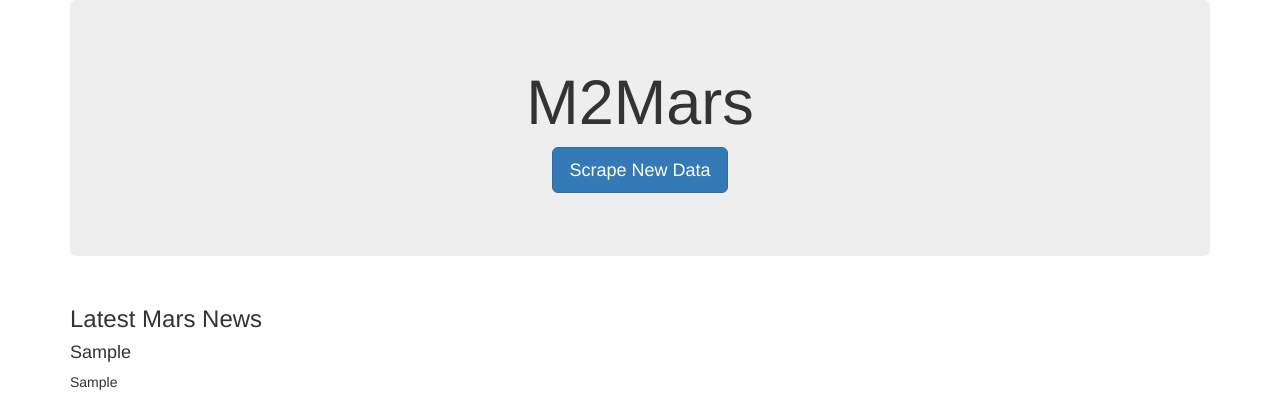
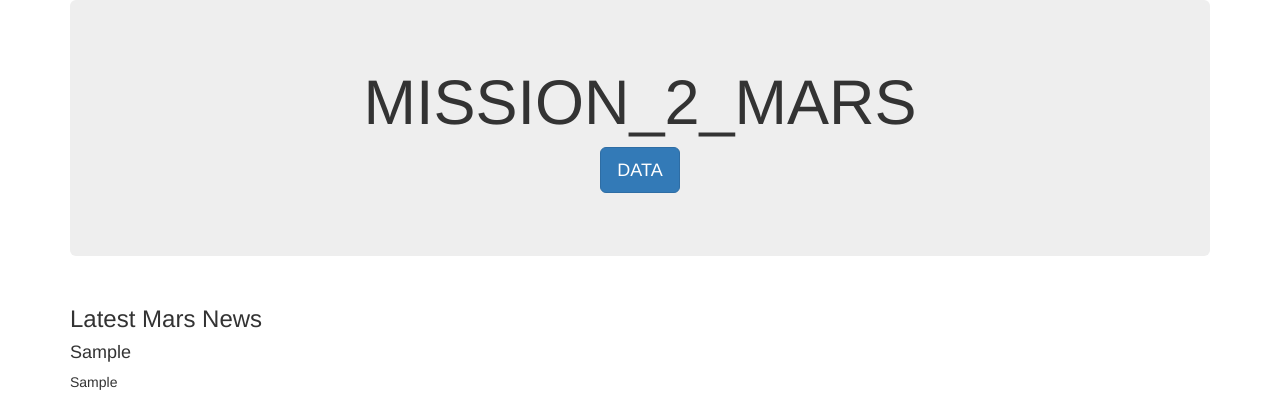
Before and after one commit to Thirdhuman/MissionToMars, a Flask app: page / in a window 1280 px wide. Shown: the top 410 px of the page. Run offline with Flask 2, Linux system fonts and the light colour scheme; grey boxes marked "Sample" are stand-in pictures; a database or web service that is not in the repository returns one stand-in record (values such as "Sample title"); some libraries are stand-ins or nearby versions.

Commit message:
tweak it

```diff
--- a/app.py
+++ b/app.py
@@ -8,14 +8,14 @@ mongo = PyMongo(app)
 
 @app.route("/")
 def index():
-    mars = mongo.db.mars.find_one()
-    return render_template("index.html", mars = mars)
+    mars_db = mongo.db.mars_db.find_one()
+    return render_template("index.html", mars_db = mars_db)
 
 @app.route("/scrape")
 def scrape():
-    mars = mongo.db.mars
+    mars_db = mongo.db.mars_db
     mars_data = scrape_mars.scrape()
-    mars.update({}, mars_data, upsert=True)
+    mars_db.update({}, mars_data, upsert=True)
     return redirect("http://localhost:5000/", code=302)
 
 if __name__ == "__main__":
--- a/scrape_mars.py
+++ b/scrape_mars.py
@@ -15,19 +15,18 @@ def scrape():
     executable_path = {'executable_path': '/usr/local/bin/chromedriver'}
     browser = Browser('chrome', **executable_path, headless=False)
     mars_db = {}
-    output = marsNews()
+    title_body = News()
     mars_db["mars_news"] = title_body[0]
     mars_db["mars_paragraph"] = title_body[1]
     mars_db["mars_image"] = marsImage()
     mars_db["mars_weather"] = marsWeather()
     mars_db["mars_facts"] = marsFacts()
     mars_db["mars_hemisphere"] = MarsHemisphere()
-
     return mars_db
 
 
 # In[14]:
-def marsNews():
+def News():
     url_nasa = 'https://mars.nasa.gov/news/'
     browser.visit(url_nasa)
     html = browser.html
--- a/templates/Index.html
+++ b/templates/Index.html
@@ -2,41 +2,41 @@
     <meta charset="UTF-8">
     <meta name="viewport" content="width=device-width" , initial-scale=1.0 ">
         <meta http-equiv="X-UA-Compatible " content="ie="edge">
-        <title>RORR M2Mars</title>
+        <title>RORR Mission2Mars</title>
         <link rel="stylesheet " href="https://maxcdn.bootstrapcdn.com/bootstrap/3.3.7/css/bootstrap.min.css ">
     </head>
     <body>
         <div class="container ">
             <div class="jumbotron text-center ">
-              <h1>M2Mars</h1>
-              <p><a class="btn btn-primary btn-lg " href="/scrape " role="button ">Scrape New Data</a></p>
+              <h1>MISSION_2_MARS</h1>
+              <p><a class="btn btn-primary btn-lg " href="/scrape " role="button ">DATA</a></p>
             </div>
 
             <div class="row " id="mars-news ">
               <div class="col-md-12 ">
                   <h3>Latest Mars News</h3>
-                    <h4>{{mars.mars_news}}</h4>
-                        <p>{{mars.mars_paragraph}}</p>
+                    <h4>{{mars_db.mars_news}}</h4>
+                        <p>{{mars_db.mars_paragraph}}</p>
               </div>
             </div>
             <div class ="row " id="mars-image ">
                 <div class = "col-md-8 ">
                     <h3>Featured Mars Image</h3>
-                    <img src = "{{mars.mars_image}} " alt ="Mars Image ">
+                    <img src = "{{mars_db.mars_image}} " alt ="Mars Image ">
                 </div>
                 <div class = "col-md-4 ">
                         <h4>Current Weather on Mars</h4>
-                        <p>{{mars.mars_weather}}</p>
+                        <p>{{mars_db.mars_weather}}</p>
                         <br>
                         <h4>Mars Facts</h4>
-                        <p>{{mars.mars_facts | safe}}</p>
+                        <p>{{mars_db.mars_facts | safe}}</p>
                     </div>
             </div>
 
             <div class ="row " id="mars-hemispheres ">
                 <div class = "col-md-12 ">
                     <h3><center>Mars Hemispheres</center></h3>
-                    {% for hemisphere in mars.mars_hemisphere %}
+                    {% for hemisphere in mars_db.mars_hemisphere %}
                         <div class = "col-md-6 ">
                             <div class = "thumbnail ">
                                 <img src = "{{hemisphere.img_url}} ">
```
